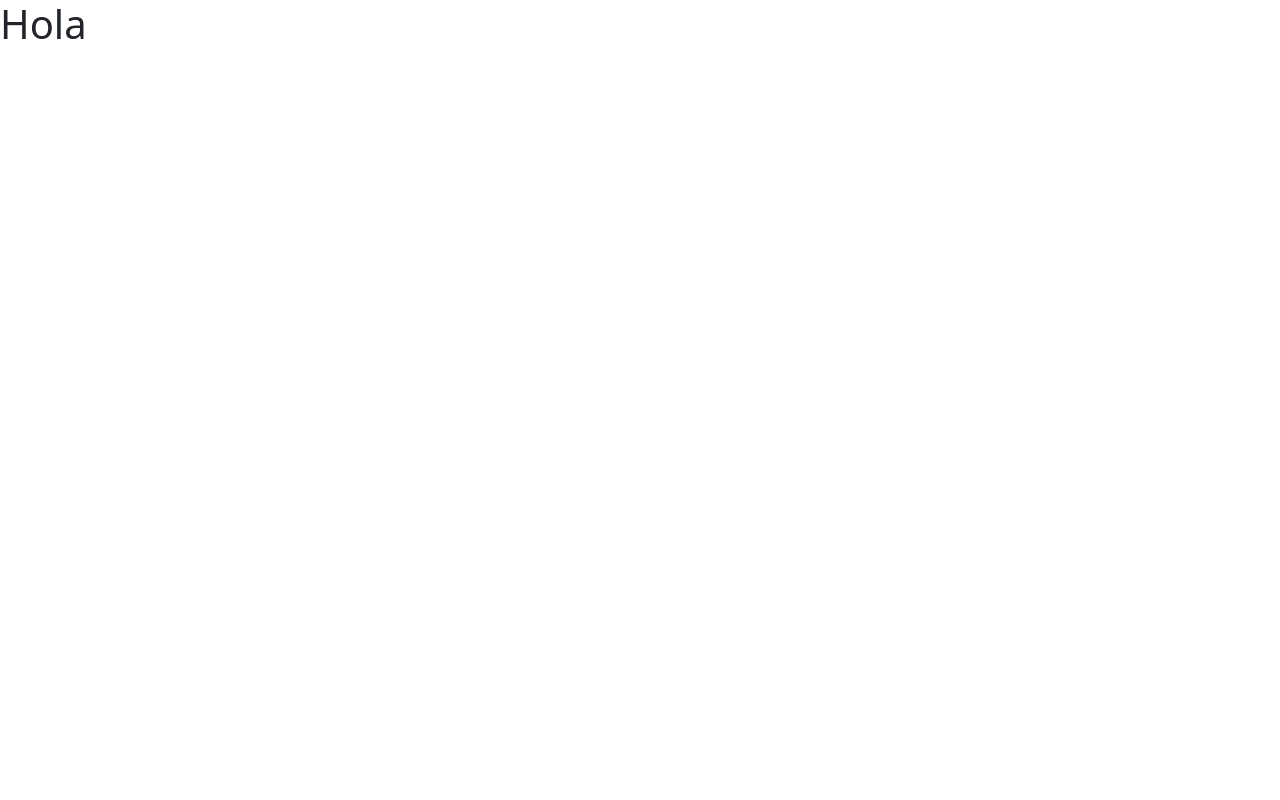
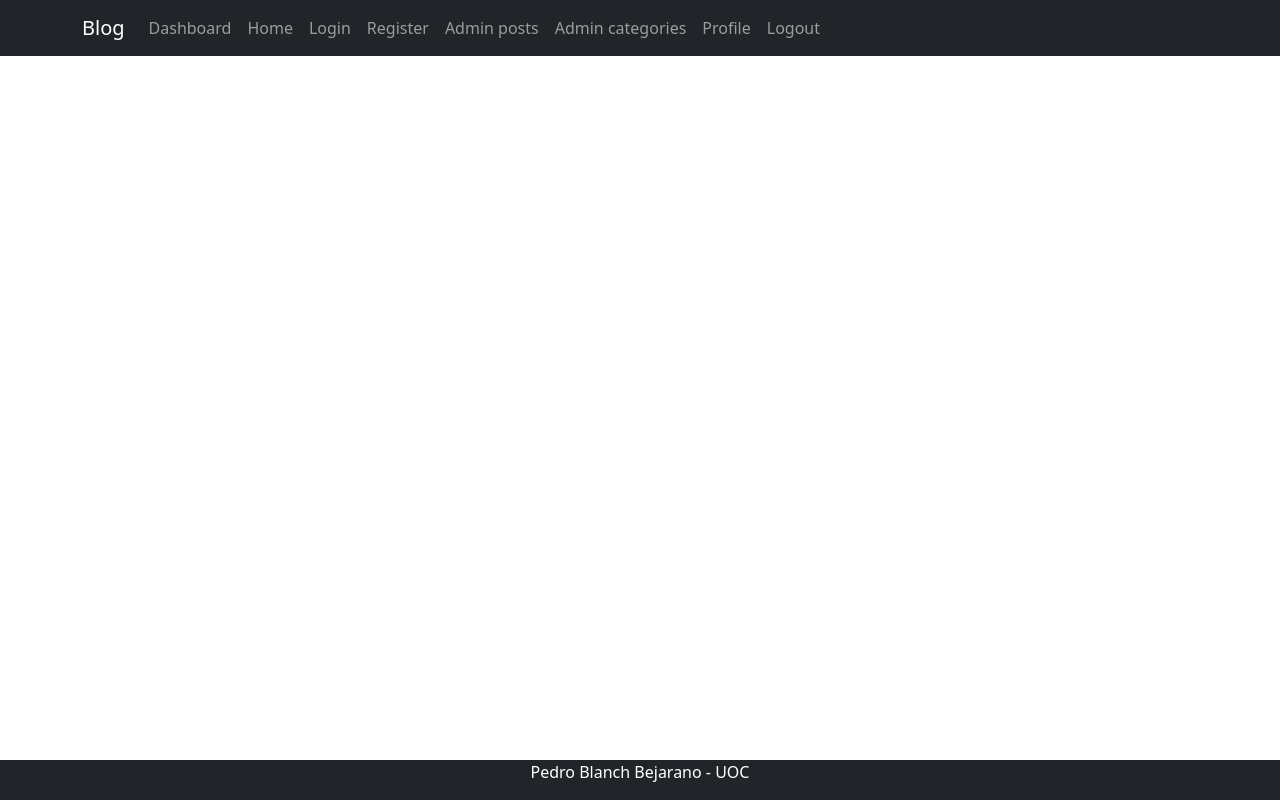
Before and after one commit to dryant/dfa-pec2-ej3, an Angular app: page / in a window 1280 px wide. Built offline with nearby package versions, Linux system fonts and the light colour scheme.

Commit message:
Add: Header and Footer

```diff
--- a/src/app/app.component.html
+++ b/src/app/app.component.html
@@ -1 +1,5 @@
-<h1>Hola</h1>
+<app-header></app-header>
+<div class="container">
+    <router-outlet></router-outlet>
+</div>
+<app-footer></app-footer>
--- /dev/null
+++ b/src/app/shared/footer/footer.component.html
@@ -0,0 +1,9 @@
+<footer class="bg-dark text-white fixed-bottom">
+    <div class="container-fluid">
+        <div class="row">
+            <div class="col text-center">
+                <p>Pedro Blanch Bejarano - UOC</p>
+            </div>
+        </div>
+    </div>
+</footer>
--- /dev/null
+++ b/src/app/shared/header/header.component.html
@@ -0,0 +1,27 @@
+<nav class="navbar navbar-expand-lg navbar-dark bg-dark">
+    <div class="container">
+        <a class="navbar-brand" href="#">Blog</a>
+        <div class="collapse navbar-collapse">
+            <ul class="navbar-nav ml-auto">
+                <!--
+                    <li class="nav-item"><a class="nav-link" (click)="dashboard()">Dashboard</a></li>
+                    <li class="nav-item"><a class="nav-link" (click)="home()">Home</a></li>
+                    <li class="nav-item" *ngIf="showNoAuthSection"><a class="nav-link" (click)="login()">Login</a></li>
+                    <li class="nav-item" *ngIf="showNoAuthSection"><a class="nav-link" (click)="register()">Register</a></li>
+                    <li class="nav-item" *ngIf="showAuthSection"><a class="nav-link" (click)="adminPosts()">Admin posts</a></li>
+                    <li class="nav-item" *ngIf="showAuthSection"><a class="nav-link" (click)="adminCategories()">Admin categories</a></li>
+                    <li class="nav-item" *ngIf="showAuthSection"><a class="nav-link" (click)="profile()">Profile</a></li>
+                    <li class="nav-item" *ngIf="showAuthSection"><a class="nav-link" (click)="logout()">Logout</a></li>
+                -->
+                <li class="nav-item"><a class="nav-link">Dashboard</a></li>
+                <li class="nav-item"><a class="nav-link">Home</a></li>
+                <li class="nav-item"><a class="nav-link">Login</a></li>
+                <li class="nav-item"><a class="nav-link" >Register</a></li>
+                <li class="nav-item"><a class="nav-link" >Admin posts</a></li>
+                <li class="nav-item"><a class="nav-link" >Admin categories</a></li>
+                <li class="nav-item"><a class="nav-link" >Profile</a></li>
+                <li class="nav-item"><a class="nav-link" >Logout</a></li>
+            </ul>
+        </div>
+    </div>
+</nav>
```
Also changed, not shown: src/app/app.module.ts (+6 -9 lines), src/app/post/post.module.ts (added, +12 -0 lines), src/app/shared/footer/footer.component.ts (added, +10 -0 lines), src/app/shared/header/header.component.ts (added, +10 -0 lines), src/app/shared/shared.module.ts (added, +11 -0 lines), src/app/shared/footer/footer.component.scss (added), src/app/shared/header/header.component.scss (added), 2 other files (tests, documents, lock files or other folders).
